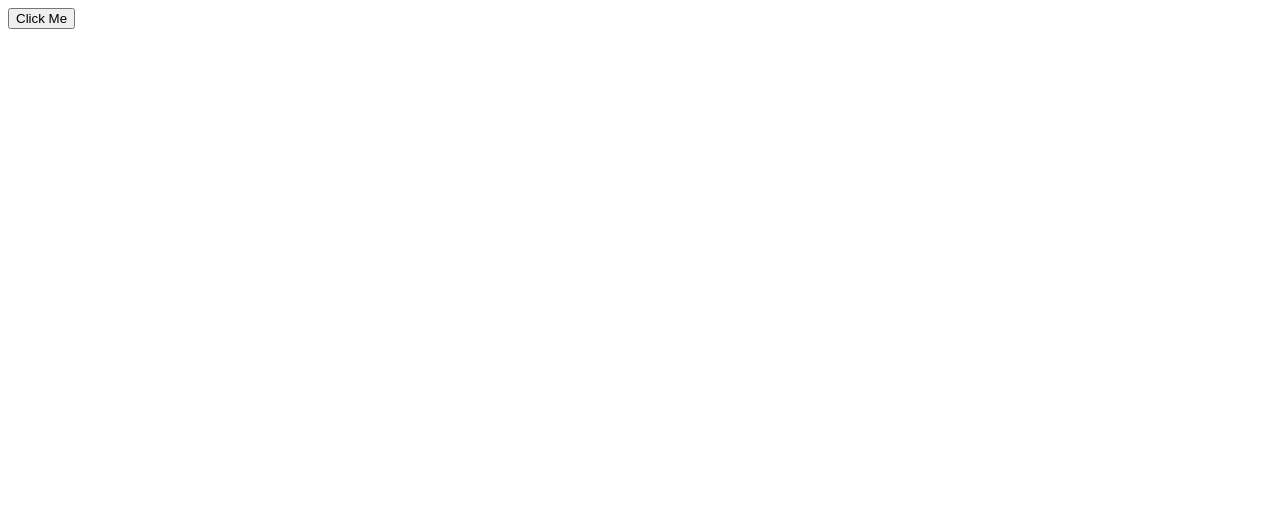
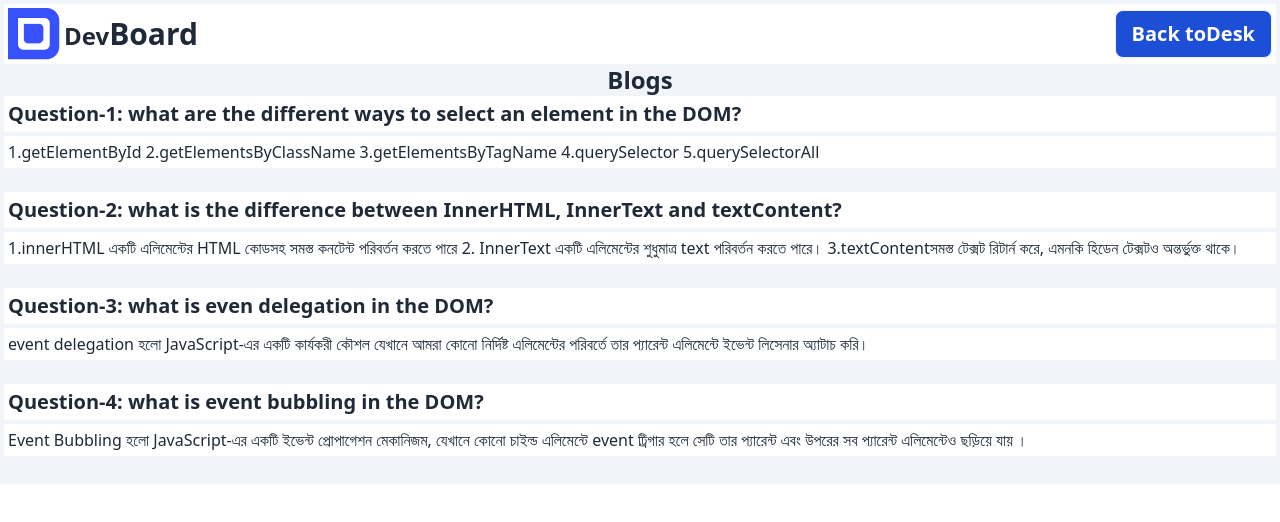
Before and after one commit to abuhasanxt/assinment-5, a plain HTML site: page html/main.html in a window 1280 px wide. Drawn offline with nearby package versions, Linux system fonts and the light colour scheme.

Commit message:
Added main html file

```diff
--- a/html/main.html
+++ b/html/main.html
@@ -1,28 +1,62 @@
 <!DOCTYPE html>
 <html lang="en">
-<head>
-    <meta charset="UTF-8">
-    <meta name="viewport" content="width=device-width, initial-scale=1.0">
-    <title>Button Click Example</title>
-</head>
-<body>
-
-    <button id="Job-btn">Click Me</button>
-
-    <script>
-        let clickCount = 0; // ক্লিক ট্র্যাক করতে ভেরিয়েবল
-
-        document.getElementById("Job-btn").addEventListener("click", function() {
-            clickCount++; // প্রতিবার ক্লিক হলে কাউন্ট বাড়বে
-
-            if (clickCount === 1) {
-                alert("Congrat!!! You have all task completed"); // প্রথম ক্লিকে এলার্ট
-            } else if (clickCount === 2) {
-                alert("Board updated Successfully"); // দ্বিতীয়বার ক্লিকে এলার্ট
-                this.disabled = true; // বাটন ডিজেবল হবে
-            }
-        });
-    </script>
-
-</body>
+  <head>
+    <meta charset="UTF-8" />
+    <meta name="viewport" content="width=device-width, initial-scale=1.0" />
+    <title>Document</title>
+    <link
+      href="https://cdn.jsdelivr.net/npm/daisyui@4.12.24/dist/full.min.css"
+      rel="stylesheet"
+      type="text/css"
+    />
+    <script src="https://cdn.tailwindcss.com"></script>
+  </head>
+  <body class="container mx-auto bg-slate-100 p-1">
+    <header>
+      <nav class="flex justify-between items-center bg-white p-1">
+        <div class="flex items-center gap-1">
+          <img src="/assets/logo.png" alt="" />
+          <h1 class="text-2xl font-semibold">
+            Dev<span class="text-3xl font-bold">Board</span>
+          </h1>
+        </div>
+        <a href="/html/index.html">
+          <button class="btn bg-blue-700 text-xl font-semibold text-white">
+            Back toDesk
+          </button></a
+        >
+      </nav>
+    </header>
+    <main>
+      <section>
+        <h1 class="text-2xl font-bold text-center">Blogs</h1>
+        <h1 class="text-xl font-bold bg-white text-nowrap p-1">
+          Question-1: what are the different ways to select an element in the
+          DOM?
+        </h1>
+        <p class="bg-white my-1 p-1">1.getElementById 2.getElementsByClassName 3.getElementsByTagName 4.querySelector 5.querySelectorAll</p>
+      </section>
+      <section class="my-6">
+        <h1 class="text-xl font-bold bg-white text-nowrap p-1">
+          Question-2: what is the difference between InnerHTML, InnerText and textContent?
+        </h1>
+        <p class="bg-white my-1 p-1">
+            1.innerHTML একটি এলিমেন্টের HTML কোডসহ সমস্ত কনটেন্ট পরিবর্তন করতে পারে  2. InnerText
+            একটি এলিমেন্টের শুধুমাত্র text  পরিবর্তন করতে পারে।  3.textContentসমস্ত টেক্সট রিটার্ন করে, এমনকি হিডেন টেক্সটও অন্তর্ভুক্ত থাকে।</p>
+      </section>
+      <section>
+        <h1 class="text-xl font-bold bg-white text-nowrap p-1">
+          Question-3: what is even delegation in the DOM?
+        </h1>
+        <p class="bg-white my-1 p-1">
+            event delegation হলো JavaScript-এর একটি কার্যকরী কৌশল যেখানে আমরা কোনো নির্দিষ্ট এলিমেন্টের পরিবর্তে তার প্যারেন্ট এলিমেন্টে ইভেন্ট লিসেনার অ্যাটাচ করি।</p>
+      </section>
+      <section class="my-6">
+        <h1 class="text-xl font-bold bg-white text-nowrap p-1">
+          Question-4: what is event bubbling in the DOM?
+        </h1>
+        <p class="bg-white my-1 p-1">Event Bubbling হলো JavaScript-এর একটি ইভেন্ট প্রোপাগেশন মেকানিজম, যেখানে কোনো চাইল্ড এলিমেন্টে event ট্রিগার হলে সেটি তার প্যারেন্ট এবং উপরের সব প্যারেন্ট এলিমেন্টেও ছড়িয়ে যায় ।</p>
+      </section>
+    </main>
+  </body>
 </html>
```
Also changed, not shown: js/mobile.js (+11 -0 lines).
